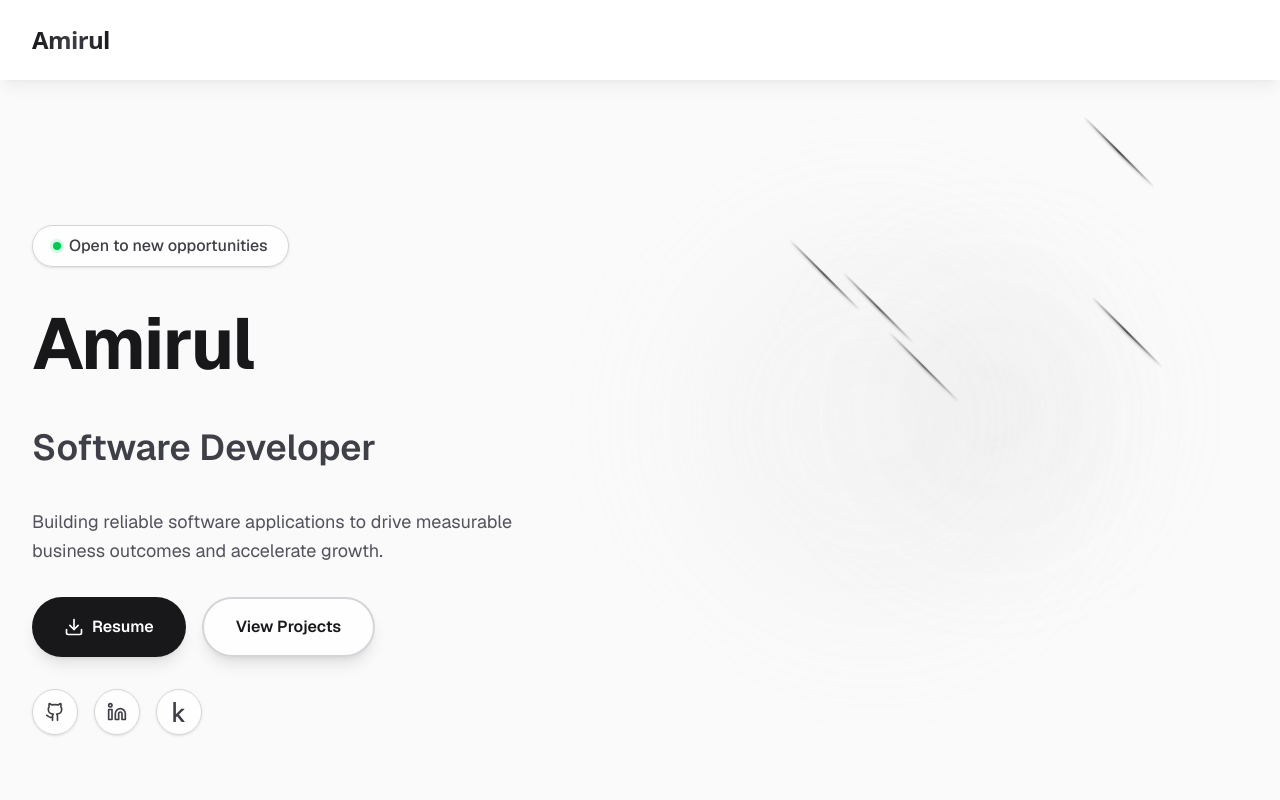
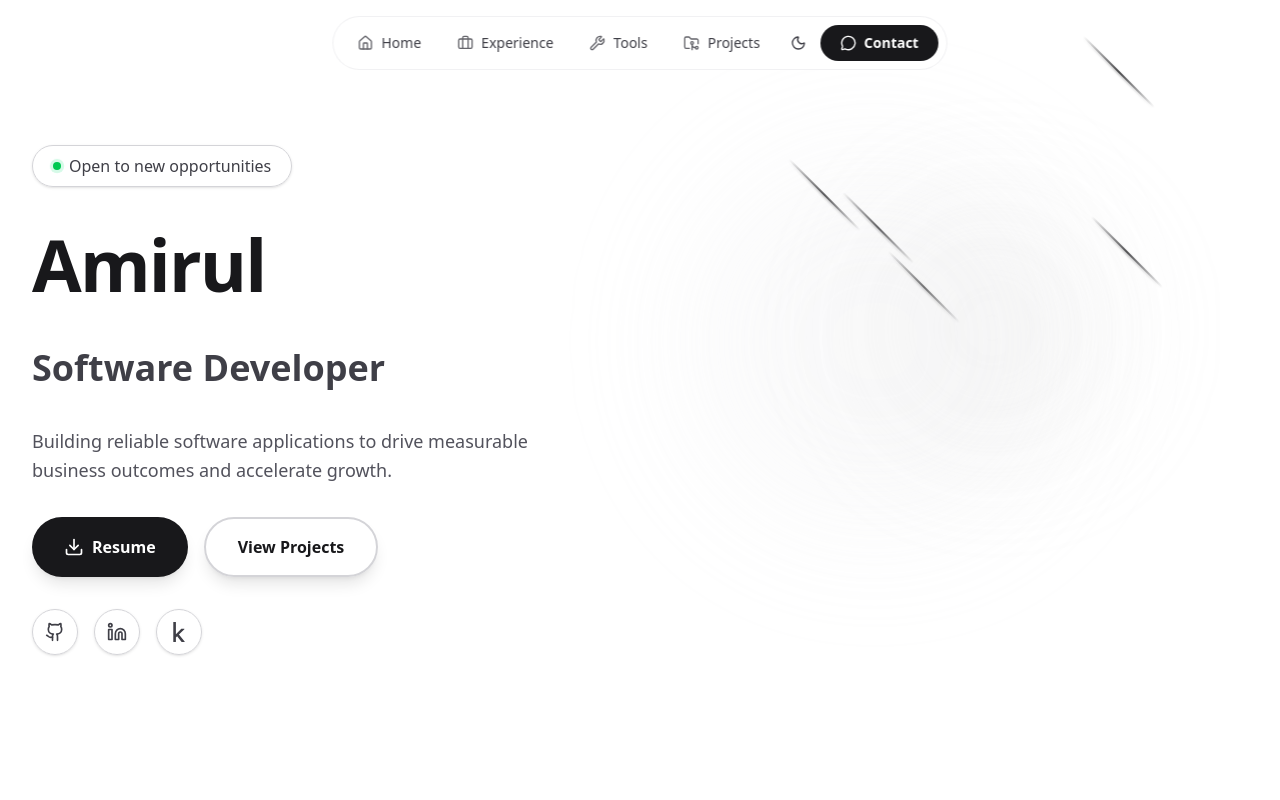
Before and after one commit to amirulabdlatib/portfolio, a Next.js app: page / in a window 1280 px wide. Shown: the top 800 px of the page. Built offline with nearby package versions, Linux system fonts and the light colour scheme.

Commit message:
Update navbar style

```diff
--- a/src/app/page.jsx
+++ b/src/app/page.jsx
@@ -8,7 +8,7 @@ export default function Home() {
     return (
         <>
             <Navbar />
-            <main className="min-h-screen bg-zinc-50 font-sans dark:bg-zinc-950">
+            <main className="min-h-screen">
                 <Hero />
                 <Experience />
                 <Project />
--- a/src/components/Hero.jsx
+++ b/src/components/Hero.jsx
@@ -4,7 +4,7 @@ import { Download, Github, Linkedin } from "lucide-react";
 
 export default function Hero() {
     return (
-        <section id="hero" className="relative flex min-h-screen items-center overflow-hidden bg-zinc-50 dark:bg-zinc-950">
+        <section id="hero" className="relative flex min-h-screen items-center overflow-hidden bg-white dark:bg-zinc-950">
             {/* Meteor Animation Container - Behind on mobile, beside on desktop */}
             <div className="absolute inset-0 -z-10 md:left-1/2 md:right-0 md:z-0">
                 {/* Meteors */}
@@ -20,7 +20,7 @@ export default function Hero() {
                 <div className="absolute bottom-1/3 right-1/3 h-96 w-96 animate-pulse rounded-full bg-zinc-200/30 blur-3xl delay-1000 dark:bg-zinc-800/30" />
             </div>
 
-            <div className="container mx-auto px-4 sm:px-6 lg:px-8">
+            <div className="container mx-auto px-4 sm:px-6 lg:px-8 my-32">
                 <div className="grid items-center gap-12 lg:grid-cols-2">
                     <div className="relative z-10 space-y-6 text-center md:space-y-8 md:text-left">
                         <div className="inline-block animate-fade-in">
--- a/src/components/Navbar.jsx
+++ b/src/components/Navbar.jsx
@@ -1,162 +1,104 @@
 "use client";
 
-import { useState } from "react";
 import { useTheme } from "next-themes";
-import { Moon, Sun, Menu, X, MessageCircle } from "lucide-react";
+import { Moon, Sun, MessageCircle, Briefcase, Wrench, FolderGit2, Home } from "lucide-react";
 
 const navItems = [
-    { name: "Experience", href: "#experience" },
-    { name: "Tools", href: "#tools" },
-    { name: "Projects", href: "#projects" },
+    { name: "Home", href: "#hero", icon: Home },
+    { name: "Experience", href: "#experience", icon: Briefcase },
+    { name: "Tools", href: "#tools", icon: Wrench },
+    { name: "Projects", href: "#projects", icon: FolderGit2 },
 ];
 
 export default function Navbar() {
-    const [isOpen, setIsOpen] = useState(false);
     const { theme, setTheme } = useTheme();
-
-    const toggleMenu = () => setIsOpen(!isOpen);
 
     const handleNavClick = (e, href) => {
         e.preventDefault();
-        setIsOpen(false);
-        const element = document.querySelector(href);
-        if (element) {
+
+        const el = document.querySelector(href);
+        if (!el) return;
+
         const offset = 80;
-            const elementPosition = element.getBoundingClientRect().top;
-            const offsetPosition = elementPosition + window.pageYOffset - offset;
-            window.scrollTo({
-                top: offsetPosition,
-                behavior: "smooth",
-            });
-        }
+        const y = el.getBoundingClientRect().top + window.pageYOffset - offset;
+
+        window.scrollTo({ top: y, behavior: "smooth" });
     };
 
     const whatsappLink = "https://wa.me/601164134572?text=Hi%20Amirul%2C%20I%20would%20like%20to%20discuss%20a%20project%20with%20you.";
 
     return (
         <>
-            <nav className="fixed top-0 left-0 right-0 z-50 backdrop-blur-xl bg-white/70 shadow-lg shadow-black/5 transition-all duration-500 dark:bg-black/50 dark:shadow-white/5">
-                <div className="mx-auto max-w-7xl px-4 sm:px-6 lg:px-8">
-                    <div className="flex h-16 items-center justify-between md:h-20">
-                        <a href="#hero" onClick={(e) => handleNavClick(e, "#hero")} className="group relative z-10 text-xl font-bold tracking-tight transition-all duration-300 hover:scale-105 md:text-2xl">
-                            <span className="bg-linear-to-r from-zinc-900 via-zinc-700 to-zinc-900 bg-clip-text text-transparent dark:from-white dark:via-zinc-200 dark:to-white">Amirul</span>
-                            <div className="absolute -bottom-1 left-0 h-0.5 w-0 bg-linear-to-r from-zinc-900 to-zinc-600 transition-all duration-300 group-hover:w-full dark:from-white dark:to-zinc-400" />
-                        </a>
+            <nav className="fixed top-4 left-1/2 z-50 -translate-x-1/2">
+                <div className="inline-flex items-center gap-1 rounded-full border border-zinc-200/50 bg-white/70 px-2 py-2 backdrop-blur-xl dark:border-zinc-800/50 dark:bg-black/60">
+                    {/* Nav items */}
+                    {navItems.map((item) => {
+                        const Icon = item.icon;
+                        return (
+                            <button
+                                key={item.name}
+                                onClick={(e) => handleNavClick(e, item.href)}
+                                className="
+                                    group flex items-center justify-center
+                                    rounded-full
+                                    p-2.5
+                                    text-zinc-700
+                                    transition
+                                    hover:bg-zinc-900 hover:text-white
+                                    dark:text-zinc-300
+                                    dark:hover:bg-white dark:hover:text-zinc-900
+                                    md:px-4 md:py-2 md:gap-2
+                                "
+                                aria-label={item.name}
+                                title={item.name}>
+                                <Icon className="h-5 w-5 md:h-4 md:w-4 opacity-80 group-hover:opacity-100" />
 
-                        <div className="hidden items-center space-x-1 md:flex lg:space-x-2">
-                            {navItems.map((item, index) => (
-                                <a
-                                    key={item.name}
-                                    href={item.href}
-                                    onClick={(e) => handleNavClick(e, item.href)}
-                                    className="group relative px-3 py-2 text-sm font-medium text-zinc-700 transition-all duration-300 hover:text-zinc-900 dark:text-zinc-300 dark:hover:text-white lg:px-4 lg:text-base"
-                                    style={{
-                                        animation: `fadeInDown 0.5s ease-out ${index * 0.1}s both`,
-                                    }}
-                                >
-                                    {item.name}
-                                    <span className="absolute inset-x-3 bottom-0 h-0.5 origin-left scale-x-0 bg-zinc-900 transition-transform duration-300 group-hover:scale-x-100 dark:bg-white lg:inset-x-4" />
-                                </a>
-                            ))}
+                                {/* Text only on desktop */}
+                                <span className="hidden md:inline text-sm font-medium">{item.name}</span>
+                            </button>
+                        );
+                    })}
 
+                    {/* Theme toggle */}
                     <button
                         onClick={() => setTheme(theme === "dark" ? "light" : "dark")}
-                                className="ml-2 rounded-full p-2 text-zinc-700 transition-all duration-300 hover:bg-zinc-200/50 hover:text-zinc-900 dark:text-zinc-300 dark:hover:bg-zinc-800/50 dark:hover:text-white lg:ml-4"
+                        className="
+                            rounded-full
+                            p-2.5
+                            text-zinc-700
+                            transition
+                            hover:bg-zinc-200/60
+                            dark:text-zinc-300
+                            dark:hover:bg-zinc-800/60
+                        "
                         aria-label="Toggle theme"
-                                style={{
-                                    animation: "fadeInDown 0.5s ease-out 0.5s both",
-                                }}
-                            >
-                                {theme === "dark" ? <Sun className="h-5 w-5" /> : <Moon className="h-5 w-5" />}
+                        title="Toggle theme">
+                        {theme === "dark" ? <Sun className="h-5 w-5 md:h-4 md:w-4" /> : <Moon className="h-5 w-5 md:h-4 md:w-4" />}
                     </button>
 
+                    {/* Contact CTA */}
                     <a
                         href={whatsappLink}
                         target="_blank"
                         rel="noopener noreferrer"
-                                className="ml-2 flex items-center space-x-2 rounded-full bg-zinc-900 px-5 py-2.5 text-sm font-semibold text-white transition-all duration-300 hover:scale-105 hover:bg-zinc-800 hover:shadow-lg dark:bg-white dark:text-zinc-900 dark:hover:bg-zinc-100 lg:ml-4 lg:px-6 lg:text-base"
-                                style={{
-                                    animation: "fadeInDown 0.5s ease-out 0.6s both",
-                                }}
-                            >
-                                <MessageCircle className="h-4 w-4" />
-                                <span>Contact</span>
+                        className="
+                            flex items-center justify-center
+                            rounded-full
+                            bg-zinc-900
+                            p-2.5
+                            text-white
+                            transition
+                            hover:scale-105 hover:bg-zinc-800
+                            dark:bg-white dark:text-zinc-900 dark:hover:bg-zinc-100
+                            md:px-5 md:py-2 md:gap-2
+                        "
+                        aria-label="Contact"
+                        title="Contact">
+                        <MessageCircle className="h-5 w-5 md:h-4 md:w-4" />
+                        <span className="hidden md:inline text-sm font-semibold">Contact</span>
                     </a>
                 </div>
-
-                        <div className="flex items-center space-x-2 md:hidden">
-                            <button
-                                onClick={() => setTheme(theme === "dark" ? "light" : "dark")}
-                                className="rounded-full p-2 text-zinc-700 transition-all duration-300 hover:bg-zinc-200/50 dark:text-zinc-300 dark:hover:bg-zinc-800/50"
-                                aria-label="Toggle theme"
-                            >
-                                {theme === "dark" ? <Sun className="h-5 w-5" /> : <Moon className="h-5 w-5" />}
-                            </button>
-                            <button onClick={toggleMenu} className="rounded-lg p-2 text-zinc-700 transition-all duration-300 hover:bg-zinc-200/50 dark:text-zinc-300 dark:hover:bg-zinc-800/50" aria-label="Toggle menu">
-                                {isOpen ? <X className="h-6 w-6" /> : <Menu className="h-6 w-6" />}
-                            </button>
-                        </div>
-                    </div>
-                </div>
-
-                {/* Mobile Menu */}
-                <div className={`overflow-hidden transition-all duration-500 md:hidden ${isOpen ? "max-h-96 opacity-100" : "max-h-0 opacity-0"}`}>
-                    <div className="space-y-1 border-t border-zinc-200/50 bg-white/95 px-4 pb-4 pt-2 backdrop-blur-xl dark:border-zinc-800/50 dark:bg-black/95">
-                        {navItems.map((item, index) => (
-                            <a
-                                key={item.name}
-                                href={item.href}
-                                onClick={(e) => handleNavClick(e, item.href)}
-                                className="block rounded-lg px-4 py-3 text-base font-medium text-zinc-700 transition-all duration-300 hover:bg-zinc-100 hover:text-zinc-900 dark:text-zinc-300 dark:hover:bg-zinc-900 dark:hover:text-white"
-                                style={{
-                                    animation: isOpen ? `slideInRight 0.3s ease-out ${index * 0.05}s both` : "none",
-                                }}
-                            >
-                                {item.name}
-                            </a>
-                        ))}
-                        <a
-                            href={whatsappLink}
-                            target="_blank"
-                            rel="noopener noreferrer"
-                            className="mt-2 flex items-center justify-center space-x-2 rounded-lg bg-zinc-900 px-4 py-3 text-base font-semibold text-white transition-all duration-300 hover:bg-zinc-800 dark:bg-white dark:text-zinc-900 dark:hover:bg-zinc-100"
-                            style={{
-                                animation: isOpen ? "slideInRight 0.3s ease-out 0.25s both" : "none",
-                            }}
-                        >
-                            <MessageCircle className="h-5 w-5" />
-                            <span>Contact Me</span>
-                        </a>
-                    </div>
-                </div>
             </nav>
-
-            {/* Spacer */}
-            <div className="h-16 md:h-20" />
-
-            <style jsx>{`
-                @keyframes fadeInDown {
-                    from {
-                        opacity: 0;
-                        transform: translateY(-10px);
-                    }
-                    to {
-                        opacity: 1;
-                        transform: translateY(0);
-                    }
-                }
-
-                @keyframes slideInRight {
-                    from {
-                        opacity: 0;
-                        transform: translateX(-20px);
-                    }
-                    to {
-                        opacity: 1;
-                        transform: translateX(0);
-                    }
-                }
-            `}</style>
         </>
     );
 }
```
Lines whose indentation alone changed are shown as unchanged.
